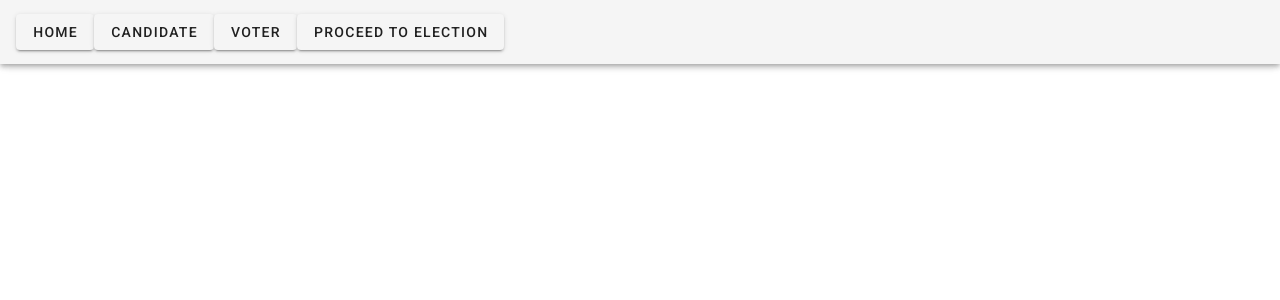
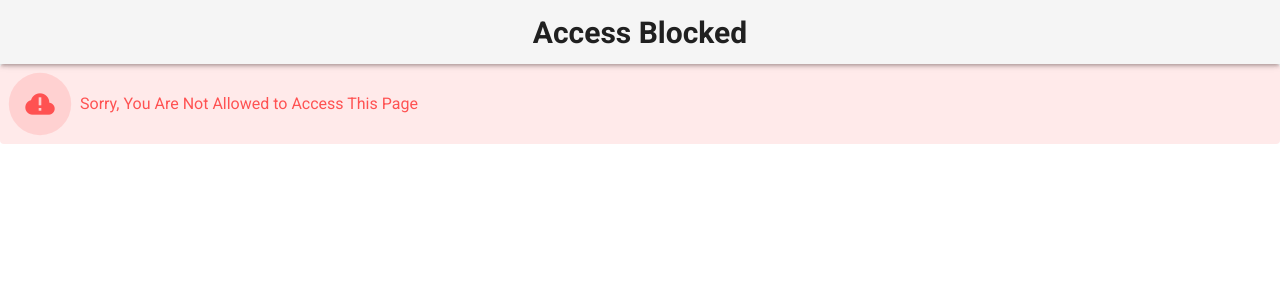
Before and after one commit to chetankandpal/evoting_frontend, a Nuxt app: page /Blockerpage in a window 1280 px wide. Shown: the top 300 px of the page. Built offline with nearby package versions, Linux system fonts and the light colour scheme.

Commit message:
MIddleware added

```diff
--- /dev/null
+++ b/layouts/Blocklayout.vue
@@ -0,0 +1,27 @@
+<template>
+  <div>
+    <v-app>
+      <v-main>
+        <v-app-bar elevation="3">
+          <v-spacer />
+          <v-toolbar-title><h2>Access Blocked</h2></v-toolbar-title>
+          <v-spacer />
+        </v-app-bar>
+
+    <v-alert
+      text
+      prominent
+      type="error"
+      icon="mdi-cloud-alert"
+    >
+      Sorry, You Are Not Allowed to Access This Page
+    </v-alert>
+        <br />
+        <br />
+        <client-only>
+          <Nuxt />
+        </client-only>
+      </v-main>
+    </v-app>
+  </div>
+</template>
--- /dev/null
+++ b/pages/Blockerpage.vue
@@ -0,0 +1,13 @@
+<template>
+
+</template>
+
+<script>
+export default {
+  layout: 'Blocklayout',
+};
+</script>
+
+<style>
+
+</style>
--- a/pages/candidate.vue
+++ b/pages/candidate.vue
@@ -20,6 +20,7 @@
 
 <script>
 export default {
+  middleware:'blocker',
   data() {
     return {
       headers: [
--- a/pages/index.vue
+++ b/pages/index.vue
@@ -10,7 +10,9 @@
 </template>
 
 <script>
-export default {};
+export default {
+  middleware:'blocker'
+};
 </script>
 
 <style>
--- a/pages/start_election.vue
+++ b/pages/start_election.vue
@@ -88,7 +88,7 @@
 
 	<script>
 export default {
-
+middleware:'blocker',
 layout: 'start_election_layout',
   name: "CountDownTimer",
   created() {
--- a/pages/voters.vue
+++ b/pages/voters.vue
@@ -22,6 +22,7 @@
 
 <script>
 export default {
+  middleware:'blocker',
   data() {
     return {
       headers: [
--- /dev/null
+++ b/store/index.js
@@ -0,0 +1,12 @@
+export const state =() =>({
+
+    isadmin:true,
+})
+
+export const mutations ={
+    storeisadmin:(state,data) =>{
+        state.isadmin=data
+        console.log(data);
+    }
+
+}
```
Also changed, not shown: middleware/blocker.js (added, +7 -0 lines), 1 other file (tests, documents, lock files or other folders).
